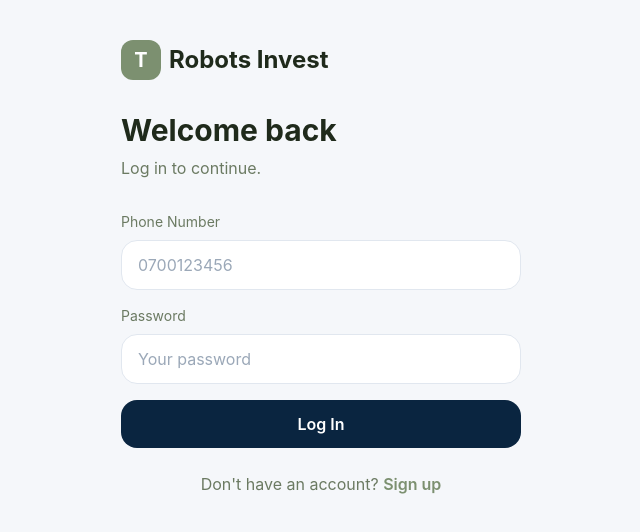
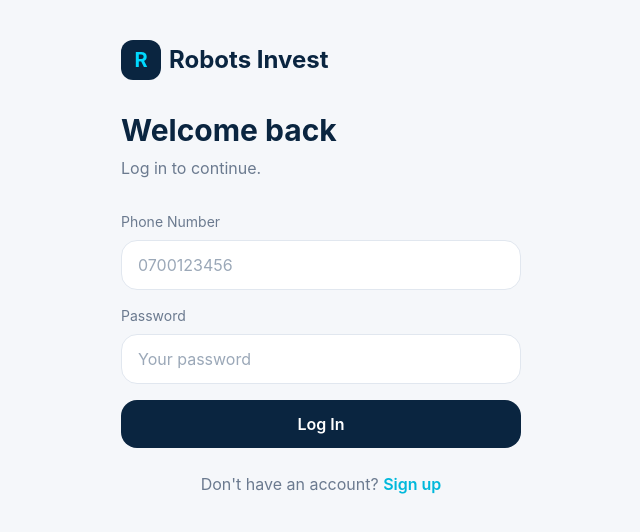
Before and after one commit to paercy32-eng/Teslauganda-invest, a Next.js app: page /login in a window 1280 px wide. Shown: the top 532 px of the page, without its empty margins (319-959 px from the left). Built offline with nearby package versions, Linux system fonts and the light colour scheme.

Commit message:
Update page.tsx

```diff
--- a/app/login/page.tsx
+++ b/app/login/page.tsx
@@ -15,7 +15,6 @@ export default function LoginPage() {
     e.preventDefault();
     setError('');
 
-    // Read directly from the form (handles browser autofill)
     const form = e.currentTarget;
     const formData = new FormData(form);
     const phoneValue = String(formData.get('phone') || phone || '').trim();
@@ -53,18 +52,18 @@ export default function LoginPage() {
   return (
     <main className="min-h-screen px-6 py-10 animate-fade-in">
       <div className="flex items-center gap-2 mb-8">
-        <div className="w-10 h-10 rounded-xl bg-[#7C9070] flex items-center justify-center text-white font-bold text-xl">
-          T
+        <div className="w-10 h-10 rounded-xl bg-[#0A2540] flex items-center justify-center text-[#00D9FF] font-bold text-xl">
+          R
         </div>
-        <span className="text-2xl font-bold text-[#1F2A1B]">Robots Invest</span>
+        <span className="text-2xl font-bold text-[#0A2540]">Robots Invest</span>
       </div>
 
-      <h1 className="text-3xl font-bold mb-2 text-[#1F2A1B]">Welcome back</h1>
-      <p className="text-[#6B7A62] mb-8">Log in to continue.</p>
+      <h1 className="text-3xl font-bold mb-2 text-[#0A2540]">Welcome back</h1>
+      <p className="text-[#6B7A8F] mb-8">Log in to continue.</p>
 
       <form onSubmit={onSubmit} className="space-y-4" autoComplete="off">
         <div>
-          <label className="block text-sm text-[#6B7A62] mb-2">Phone Number</label>
+          <label className="block text-sm text-[#6B7A8F] mb-2">Phone Number</label>
           <input
             type="tel"
             name="phone"
@@ -78,7 +77,7 @@ export default function LoginPage() {
         </div>
 
         <div>
-          <label className="block text-sm text-[#6B7A62] mb-2">Password</label>
+          <label className="block text-sm text-[#6B7A8F] mb-2">Password</label>
           <input
             type="password"
             name="password"
@@ -92,7 +91,7 @@ export default function LoginPage() {
         </div>
 
         {error && (
-          <div className="bg-[#FDF3F3] border border-[#E5B5B5] rounded-2xl px-4 py-3 text-sm text-[#A13A3A]">
+          <div className="bg-[#FFF1F3] border border-[#E11D48]/30 rounded-2xl px-4 py-3 text-sm text-[#E11D48]">
             {error}
           </div>
         )}
@@ -102,9 +101,9 @@ export default function LoginPage() {
         </button>
       </form>
 
-      <p className="text-center text-[#6B7A62] mt-6">
+      <p className="text-center text-[#6B7A8F] mt-6">
         Don&apos;t have an account?{' '}
-        <Link href="/register" className="text-[#7C9070] font-semibold">
+        <Link href="/register" className="text-[#00B8DB] font-semibold">
           Sign up
         </Link>
       </p>
```
